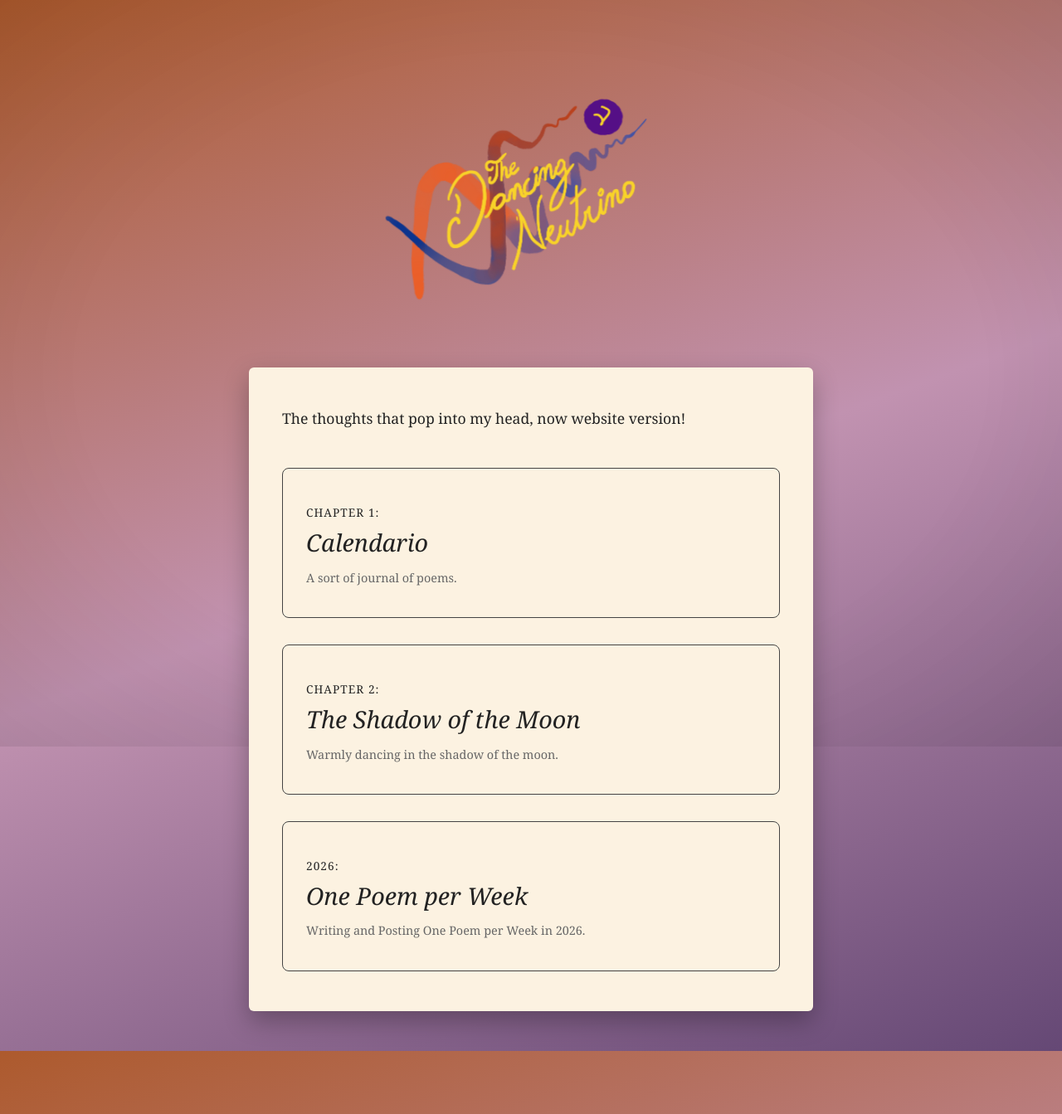
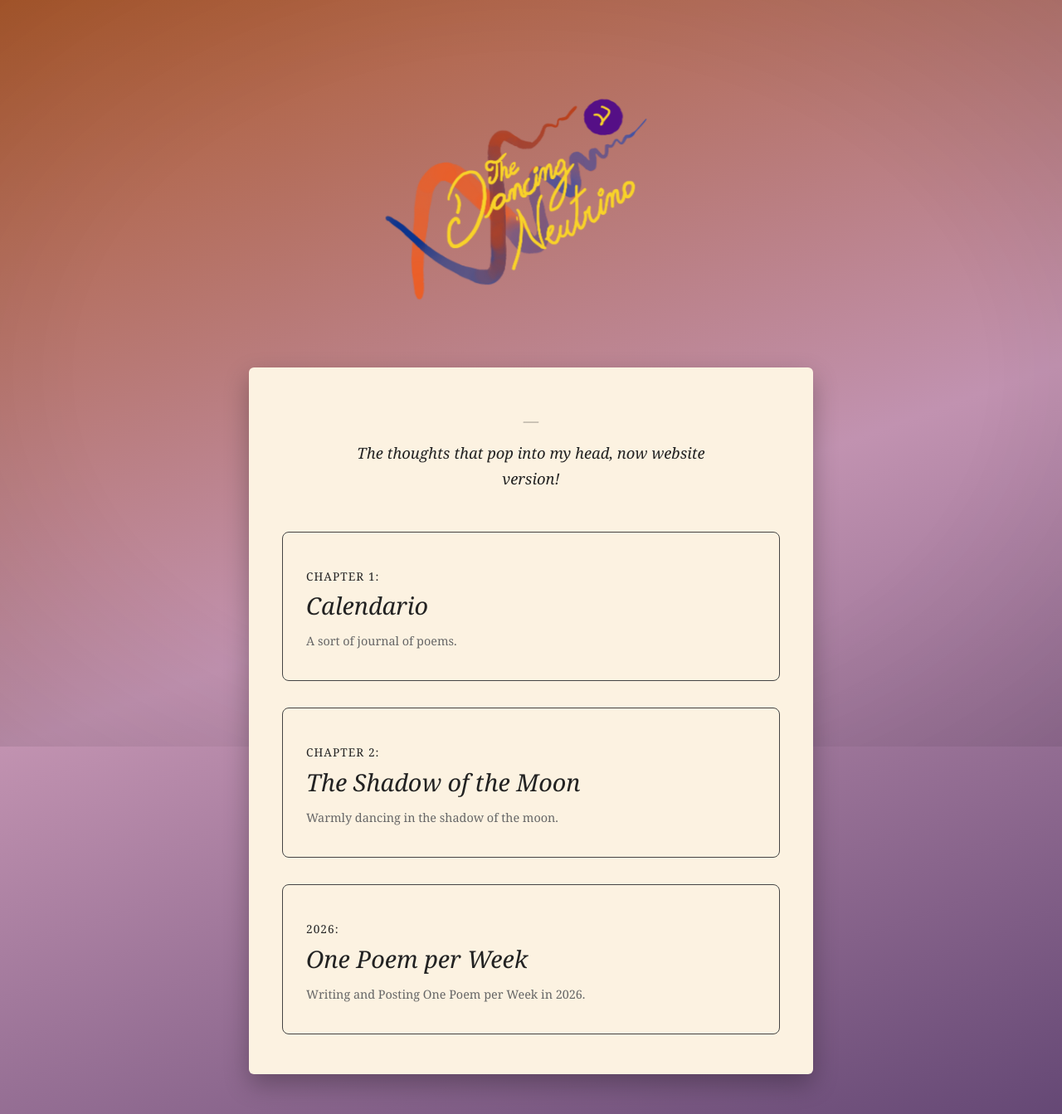
Before and after one commit to thedancingneutrino/thedancingneutrino.github.io, a Jekyll site: the page built from index.md, in a window 1280 px wide. Shown: the whole page at 83% size. Built offline with Jekyll 4.4.1, drawn with Linux system fonts in a browser that asks for light colours.

Commit message:
Intro edits

```diff
--- a/assets/style.css
+++ b/assets/style.css
@@ -91,8 +91,19 @@ h1 {
 }
 
 .intro {
-  font-size: 1.1rem;
-  margin-bottom: 3rem;
+  font-size: 1.15rem;
+  line-height: 1.7;
+  text-align: center;
+  font-style: italic;
+  margin: 1rem auto 3rem auto;
+  max-width: 80%;
+}
+
+.intro::before {
+  content: "—";
+  display: block;
+  margin-bottom: 0.5rem;
+  opacity: 0.4;
 }
 
 .chapters {
```
